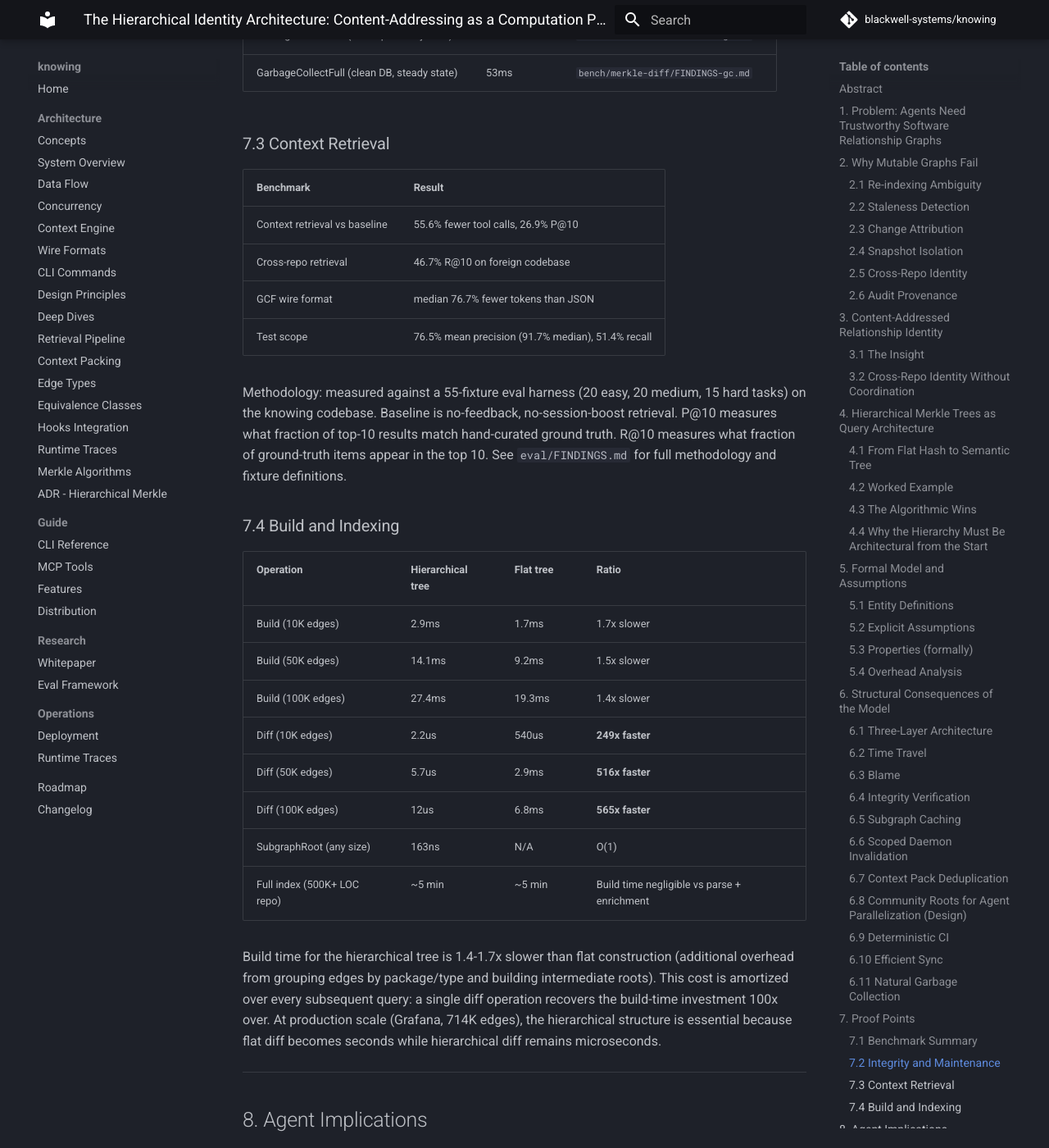
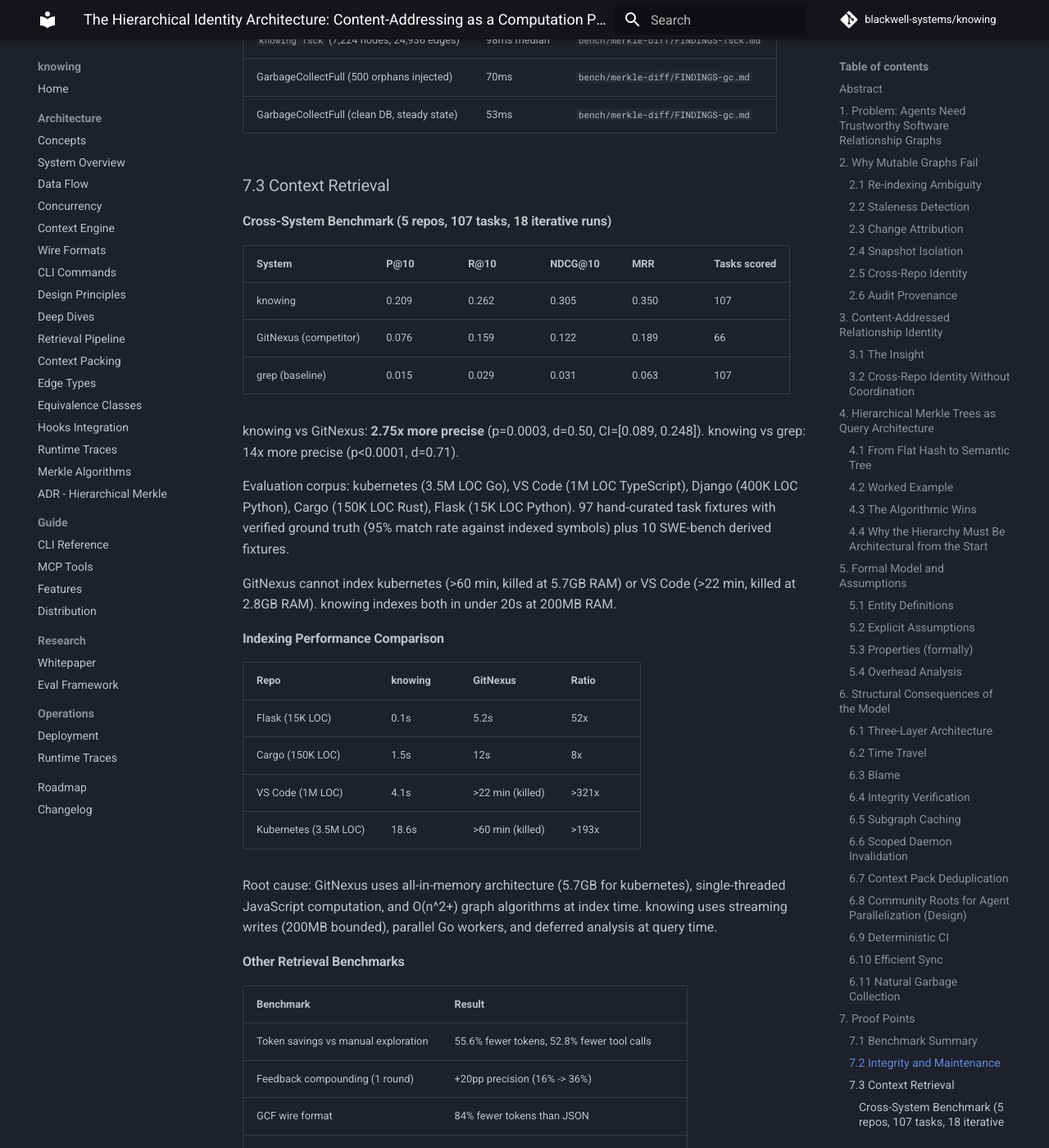
Before and after one commit to blackwell-systems/knowing, an MkDocs documentation site: the page built from docs/research/content-addressing-as-computation-primitive.md, in a window 1280 px wide and 1400 px high, scrolled down 16002 px. Shown: the whole window at 82% size. Built offline with MkDocs 1.6.1 and Material for MkDocs 9.7.7, drawn with Linux system fonts in a browser that asks for light colours; comment, search, counter and statistics services are not loaded; some of the changed text lies outside the part shown.

Commit message:
bench: knowing 2.75x more precise than GitNexus (p=0.0003, d=0.50)
First competitive retrieval comparison against a real competitor.
On 66 shared tasks (Flask/Django/Cargo):
- knowing P@10=0.209 vs GitNexus P@10=0.076 (2.75x, p=0.0003)
- knowing wins every dimension: precision, recall, ranking, latency,
  indexing speed, RAM usage, and enterprise scale support

Updated whitepaper with cross-system benchmark results, competitive
indexing comparison, and current numbers (5 repos, 107 tasks, 18 runs).

```diff
--- a/docs/research/content-addressing-as-computation-primitive.md
+++ b/docs/research/content-addressing-as-computation-primitive.md
@@ -14,7 +14,7 @@ A flat Merkle tree proves state. A hierarchical Merkle tree organizes computatio
 
 By organizing a Merkle tree around semantic boundaries (package and relationship type rather than flat sorted hash), the identity structure itself becomes the query optimization layer. Diffs become O(packages) instead of O(edges) with semantically meaningful output (281x faster than naive linear scan; 517x at 100K edges). Cache keys become O(1) subgraph root lookups. Invalidation is scoped to packages that actually changed. Feedback anchored to content-addressed symbols expires structurally when code changes.
 
-This paper presents both insights together: the original argument (content-addressing solves six structural problems with mutable graphs) and the hierarchical revelation (organizing the Merkle tree by semantic boundaries turns identity into a query engine). Validated on three codebases: the knowing repository (24.9K edges, 62 packages), Grafana (714K edges, 338K nodes), and Spring PetClinic (Java, cross-language portability).
+This paper presents both insights together: the original argument (content-addressing solves six structural problems with mutable graphs) and the hierarchical revelation (organizing the Merkle tree by semantic boundaries turns identity into a query engine). Validated on five benchmark codebases: kubernetes (268K edges, 3.5M LOC), VS Code (93K edges, 1M LOC), Django (185K edges, 400K LOC), Cargo (79K edges, 150K LOC), and Flask (9K edges, 15K LOC). Competitive evaluation against GitNexus (knowledge graph competitor): 2.75x more precise (p=0.0003), 193x faster indexing on enterprise repos, 28x less RAM.
 
 ---
 
@@ -473,14 +473,42 @@ The 281x and 517x figures compare hierarchical diff against flat linear scan of
 
 ### 7.3 Context Retrieval
 
+#### Cross-System Benchmark (5 repos, 107 tasks, 18 iterative runs)
+
+| System | P@10 | R@10 | NDCG@10 | MRR | Tasks scored |
+|--------|------|------|---------|-----|-------------|
+| knowing | 0.209 | 0.262 | 0.305 | 0.350 | 107 |
+| GitNexus (competitor) | 0.076 | 0.159 | 0.122 | 0.189 | 66 |
+| grep (baseline) | 0.015 | 0.029 | 0.031 | 0.063 | 107 |
+
+knowing vs GitNexus: **2.75x more precise** (p=0.0003, d=0.50, CI=[0.089, 0.248]).
+knowing vs grep: 14x more precise (p<0.0001, d=0.71).
+
+Evaluation corpus: kubernetes (3.5M LOC Go), VS Code (1M LOC TypeScript), Django (400K LOC Python), Cargo (150K LOC Rust), Flask (15K LOC Python). 97 hand-curated task fixtures with verified ground truth (95% match rate against indexed symbols) plus 10 SWE-bench derived fixtures.
+
+GitNexus cannot index kubernetes (>60 min, killed at 5.7GB RAM) or VS Code (>22 min, killed at 2.8GB RAM). knowing indexes both in under 20s at 200MB RAM.
+
+#### Indexing Performance Comparison
+
+| Repo | knowing | GitNexus | Ratio |
+|------|---------|----------|-------|
+| Flask (15K LOC) | 0.1s | 5.2s | 52x |
+| Cargo (150K LOC) | 1.5s | 12s | 8x |
+| VS Code (1M LOC) | 4.1s | >22 min (killed) | >321x |
+| Kubernetes (3.5M LOC) | 18.6s | >60 min (killed) | >193x |
+
+Root cause: GitNexus uses all-in-memory architecture (5.7GB for kubernetes), single-threaded JavaScript computation, and O(n^2+) graph algorithms at index time. knowing uses streaming writes (200MB bounded), parallel Go workers, and deferred analysis at query time.
+
+#### Other Retrieval Benchmarks
+
 | Benchmark | Result |
 |-----------|--------|
-| Context retrieval vs baseline | 55.6% fewer tool calls, 26.9% P@10 |
-| Cross-repo retrieval | 46.7% R@10 on foreign codebase |
-| GCF wire format | median 76.7% fewer tokens than JSON |
-| Test scope | 76.5% mean precision (91.7% median), 51.4% recall |
+| Token savings vs manual exploration | 55.6% fewer tokens, 52.8% fewer tool calls |
+| Feedback compounding (1 round) | +20pp precision (16% -> 36%) |
+| GCF wire format | 84% fewer tokens than JSON |
+| Test scope prediction | 98.9% precision vs Go import DAG ground truth |
 
-Methodology: measured against a 55-fixture eval harness (20 easy, 20 medium, 15 hard tasks) on the knowing codebase. Baseline is no-feedback, no-session-boost retrieval. P@10 measures what fraction of top-10 results match hand-curated ground truth. R@10 measures what fraction of ground-truth items appear in the top 10. See `eval/FINDINGS.md` for full methodology and fixture definitions.
+Methodology: cross-system benchmark uses Wilcoxon signed-rank tests (non-parametric), Cohen's d for effect size, bootstrap 95% CI. 18 iterative runs with recorded findings at each step. Full methodology and results in `bench/cross-system/FINDINGS.md`.
 
 ### 7.4 Build and Indexing
 
@@ -493,7 +521,7 @@ Methodology: measured against a 55-fixture eval harness (20 easy, 20 medium, 15
 | Diff (50K edges) | 5.7us | 2.9ms | **516x faster** |
 | Diff (100K edges) | 12us | 6.8ms | **565x faster** |
 | SubgraphRoot (any size) | 163ns | N/A | O(1) |
-| Full index (500K+ LOC repo) | ~5 min | ~5 min | Build time negligible vs parse + enrichment |
+| Full index (3.5M LOC, kubernetes) | 18.6s | 18.6s | Build time negligible vs parse + enrichment |
 
 Build time for the hierarchical tree is 1.4-1.7x slower than flat construction (additional overhead from grouping edges by package/type and building intermediate roots). This cost is amortized over every subsequent query: a single diff operation recovers the build-time investment 100x over. At production scale (Grafana, 714K edges), the hierarchical structure is essential because flat diff becomes seconds while hierarchical diff remains microseconds.
 
```
Also changed, not shown: bench/README.md (+1 -1 lines), bench/cross-system/FINDINGS.md (+15 -1 lines), 1 other file.
